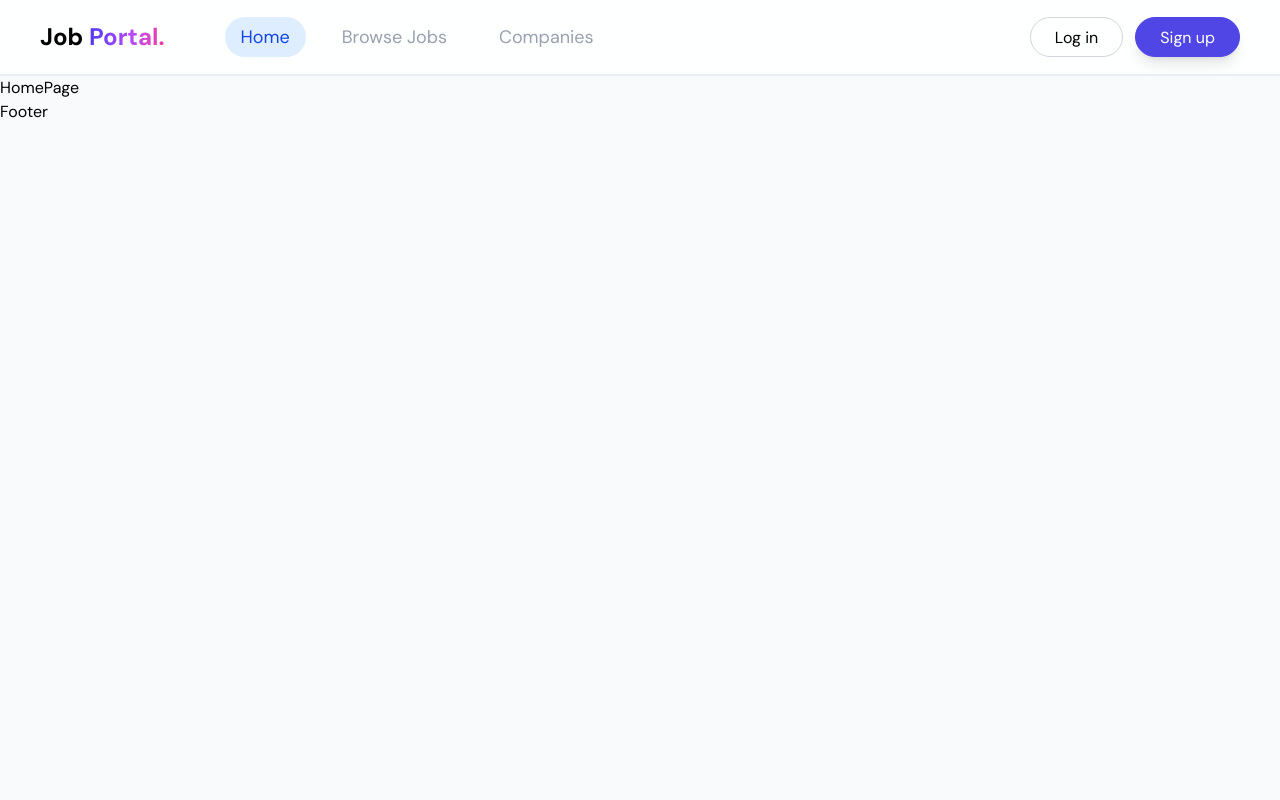
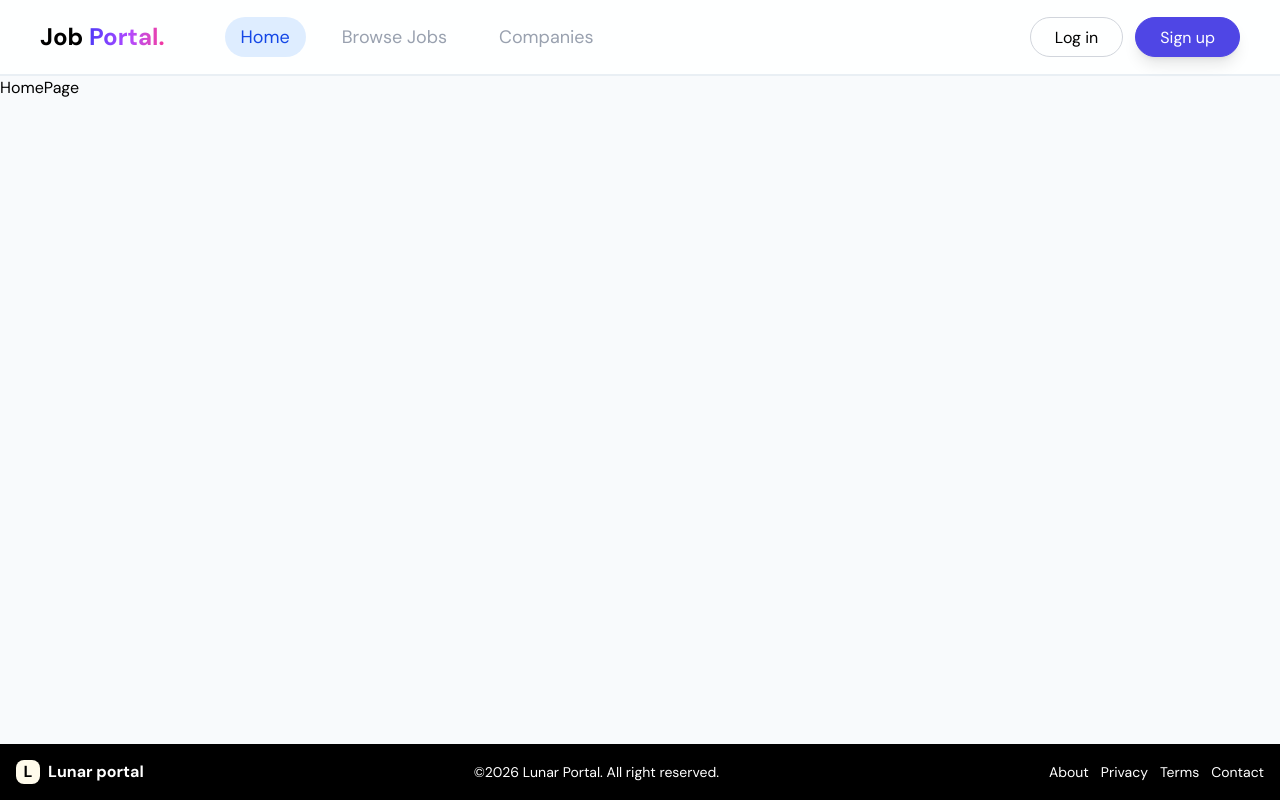
Before and after one commit to gokul-lamsal/jobkhoj, a React (Vite) app in the folder frontend/: page / in a window 1280 px wide. Built offline with nearby package versions, Linux system fonts and the light colour scheme.

Commit message:
Footer is created

```diff
--- a/frontend/src/components/global/Footer.jsx
+++ b/frontend/src/components/global/Footer.jsx
@@ -1,9 +1,29 @@
-import React from 'react'
+import React from "react";
 
 const Footer = () => {
   return (
-    <div>Footer</div>
-  )
-}
+    <div className="bg-black fixed p-4 bottom-0 w-full flex justify-between items-center">
+      <div className="flex items-center gap-2">
+        <div className="font-bold flex items-center justify-center rounded-lg text-md w-6 h-6 text-center bg-amber-50">
+          <span>L</span>
+        </div>
+        <h1 className="text-md font-bold text-white">Lunar portal</h1>
+      </div>
+      <div>
+        <p className="text-white text-sm">
+          &copy;{new Date().getFullYear()} Lunar Portal. All right reserved.
+        </p>
+      </div>
+      <div>
+        <ul className="flex gap-3 list-none text-white text-sm">
+          <li className="cursor-pointer">About</li>
+          <li className="cursor-pointer">Privacy</li>
+          <li className="cursor-pointer">Terms</li>
+          <li className="cursor-pointer">Contact</li>
+        </ul>
+      </div>
+    </div>
+  );
+};
 
-export default Footer
+export default Footer;
```
